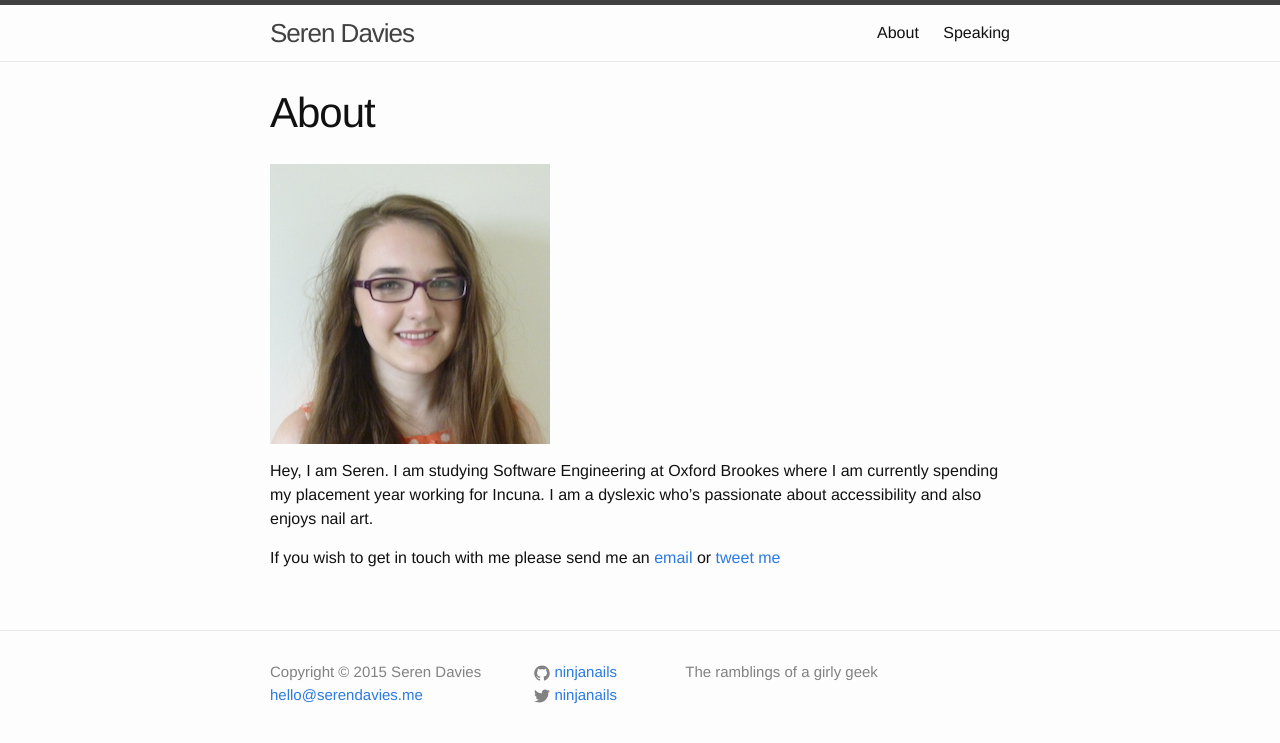
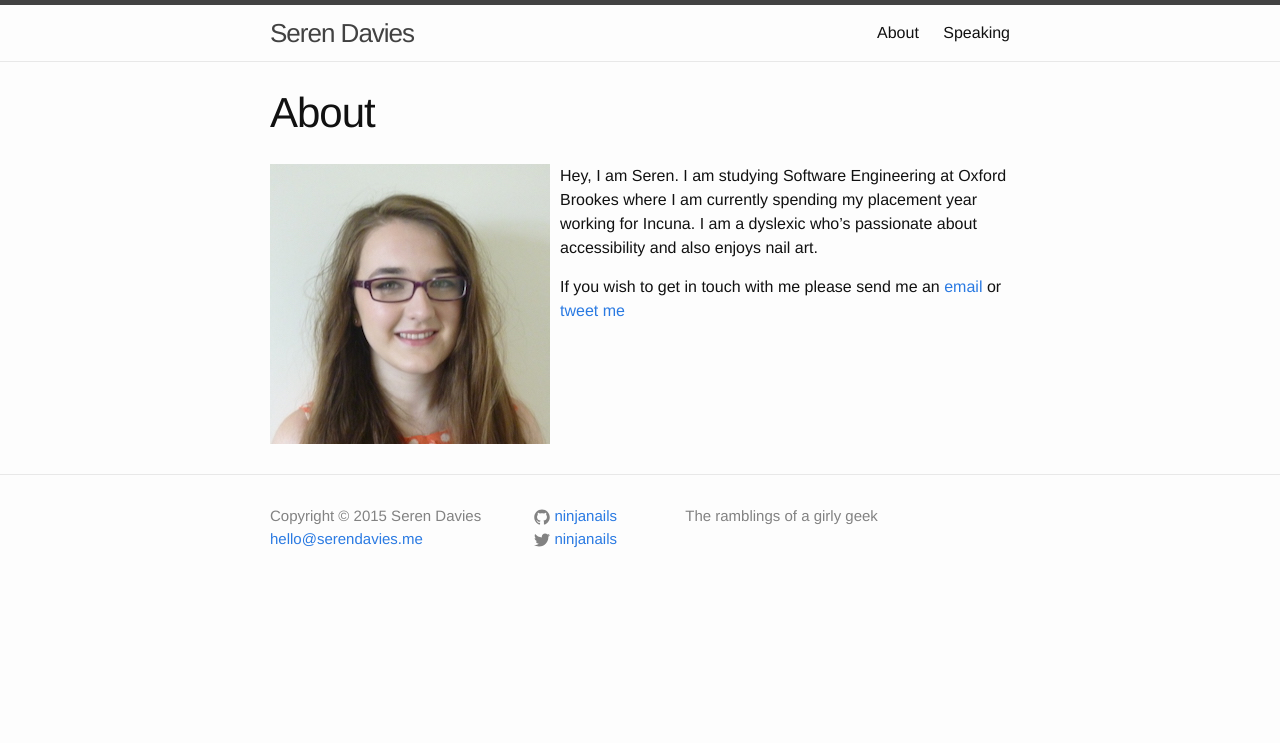
Before and after one commit to ninjanails/ninjanails.github.io, a Jekyll site: the page built from about.md, in a window 1280 px wide. Shown: the top 743 px of the page. Built offline with Jekyll 4.4.1, drawn with Linux system fonts in a browser that asks for light colours.

Commit message:
Update about.md

```diff
--- a/about.md
+++ b/about.md
@@ -4,8 +4,8 @@ title: About
 permalink: /about/
 ---
 
-![Photo of Seren]({{site.baseurl}}/img/serenDavies.jpg)
-<!--<img style="float: right;" src="{{site.baseurl}}/img/serenDavies.jpg">-->
+<!--![Photo of Seren]({{site.baseurl}}/img/serenDavies.jpg)-->
+<img style="float: left; padding-right: 10px;" src="{{site.baseurl}}/img/serenDavies.jpg">
 
 Hey, I am Seren. I am studying Software Engineering at Oxford Brookes where I am currently spending my placement year working for Incuna. I am a dyslexic who's passionate about accessibility and also enjoys nail art.
 
```
